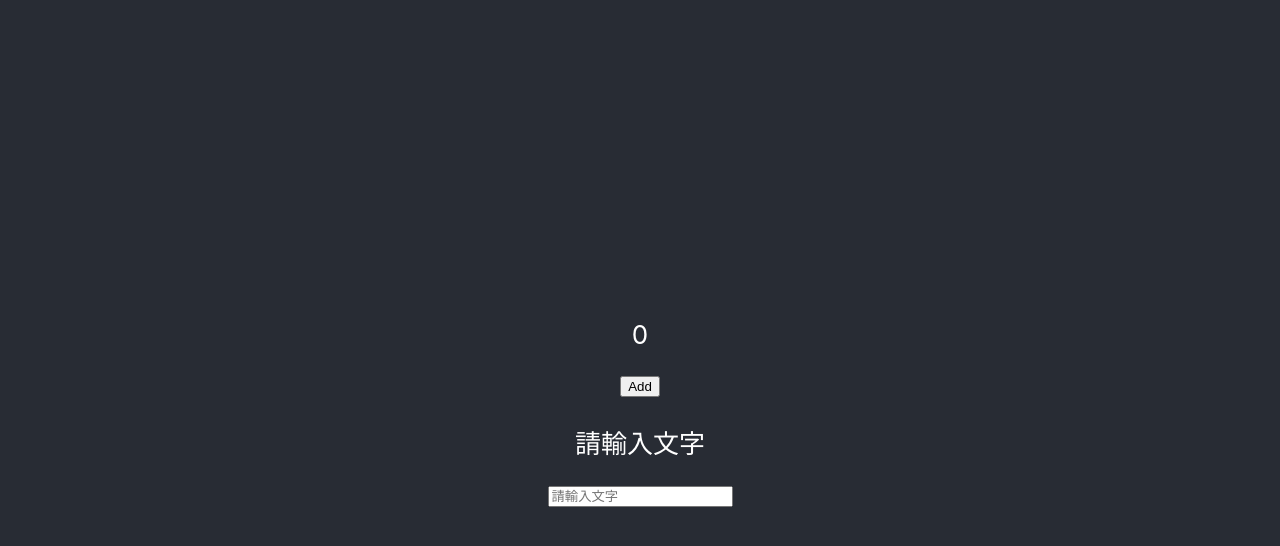
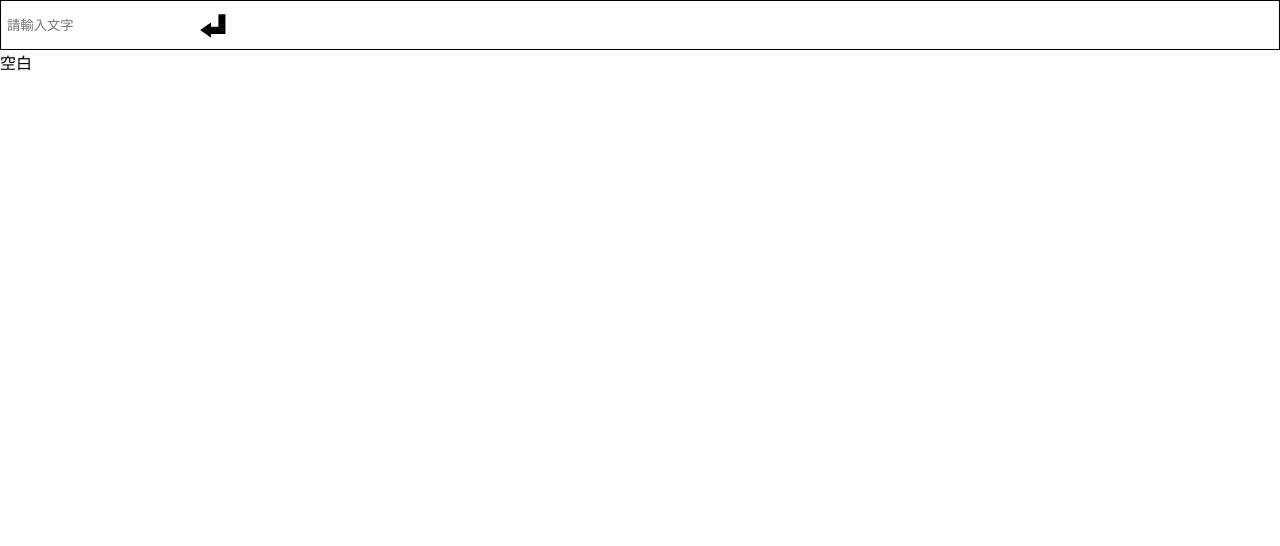
Before and after one commit to Jyunnn/did83, a React (Create React App) app: page / in a window 1280 px wide. Shown: the top 546 px of the page. Built offline with nearby package versions, Linux system fonts and the light colour scheme.

Commit message:
Todo list

```diff
--- a/src/App.css
+++ b/src/App.css
@@ -1,21 +1,5 @@
-.App {
-  text-align: center;
-}
-
-.App-logo {
-  height: 40vmin;
-  pointer-events: none;
-}
-
-@media (prefers-reduced-motion: no-preference) {
-  .App-logo {
-    animation: App-logo-spin infinite 20s linear;
-  }
-}
-
 .App-header {
   background-color: #282c34;
-  min-height: 100vh;
   display: flex;
   flex-direction: column;
   align-items: center;
@@ -24,15 +8,36 @@
   color: white;
 }
 
-.App-link {
-  color: #61dafb;
+.todolist-area {
+  display: grid;
+  grid-template-columns: repeat(6, 1fr);
 }
 
-@keyframes App-logo-spin {
-  from {
-    transform: rotate(0deg);
-  }
-  to {
-    transform: rotate(360deg);
-  }
+.todo-form {
+  display: flex;
+  align-items: center;
+  border: 1px solid black;
 }
+
+.todo-input {
+  padding: 6px;
+  border: none;
+  border-radius: 5px 0 0 5px;
+}
+
+.todo-input:focus {
+  border: none;
+}
+
+.todo-input-btn {
+  width: 48px;
+  height: 48px;
+  background: white;
+  border: none;
+  border-radius: 0 5px 5px 0;
+  padding: 8px;
+}
+
+.todo-input-btn img {
+  width: 100%;
+}
--- a/src/App.js
+++ b/src/App.js
@@ -1,17 +1,71 @@
 import { useState } from 'react';
+import search from './search.svg';
 import './App.css';
 
 function App() {
-  const [count, setCount] = useState(0)
-  const [todo, setTodo] = useState('請輸入文字')
+  const [count, setCount] = useState(0);
+  const [todo, setTodo] = useState('');
+  const [todolist, setTodolist] = useState([]);
+
+  const addTodo = (e) => {
+    e.preventDefault();
+    if(todo === ''){
+      return
+    }
+    setTodolist ((old)=>{
+      return [...old, {id: count, todo: todo}]
+    })
+    setTodo('');
+    setCount(count+1);
+  }
+
+  const delTodo = (e) => {
+    let list = [...todolist]
+    let arr = list.find((a)=>{
+      return a.id == e.currentTarget.value
+    })
+
+    console.log(list.indexOf(arr));
+    list.splice(list.indexOf(arr) , 1)
+    setTodolist(() => {
+      return [...list]
+    })
+  }
+
+  const renderTodolist = () => {
+    if (todolist.length === 0){
+      return (
+          <p> 空白 </p>
+      )
+    } else {
+        return (
+          todolist.map((v)=>{
+            return (
+              <div key={v.id}>
+                <p> 序列 : { v.id } </p>
+                <p> { v.todo } </p>
+                <button onClick={delTodo} value={ v.id }> DEL </button>
+              </div>
+            )
+          })
+        )
+    }
+  }
+
   return (
     <div className="App">
-      <header className="App-header">
-        <p>{ count }</p>
-        <button onClick={()=>{setCount(count+1)}}> Add </button>
-        <p>{ todo }</p>
-        <input placeholder={todo} onChange={(e)=>setTodo(e.target.value)}></input>
-      </header>
+
+        <form className="todo-form">
+          <input className="todo-input" type="text" placeholder="請輸入文字" value={todo} onChange={(e)=>{setTodo(e.target.value)}}></input>
+          <button className="todo-input-btn" onClick={ addTodo }>
+            <img src={search} alt="search-icon"/>
+          </button>
+        </form>
+
+        <div className="todolist-area">
+          {  renderTodolist() }
+        </div>
+
     </div>
   );
 }
--- a/src/index.css
+++ b/src/index.css
@@ -1,3 +1,14 @@
+* {
+  margin: 0;
+  padding: 0;
+  text-decoration: none;
+  list-style: none;
+}
+
+*:focus {
+  outline: none;
+}
+
 body {
   margin: 0;
   font-family: -apple-system, BlinkMacSystemFont, 'Segoe UI', 'Roboto', 'Oxygen',
```
Also changed, not shown: src/logo.svg (deleted), src/search.svg (added).
